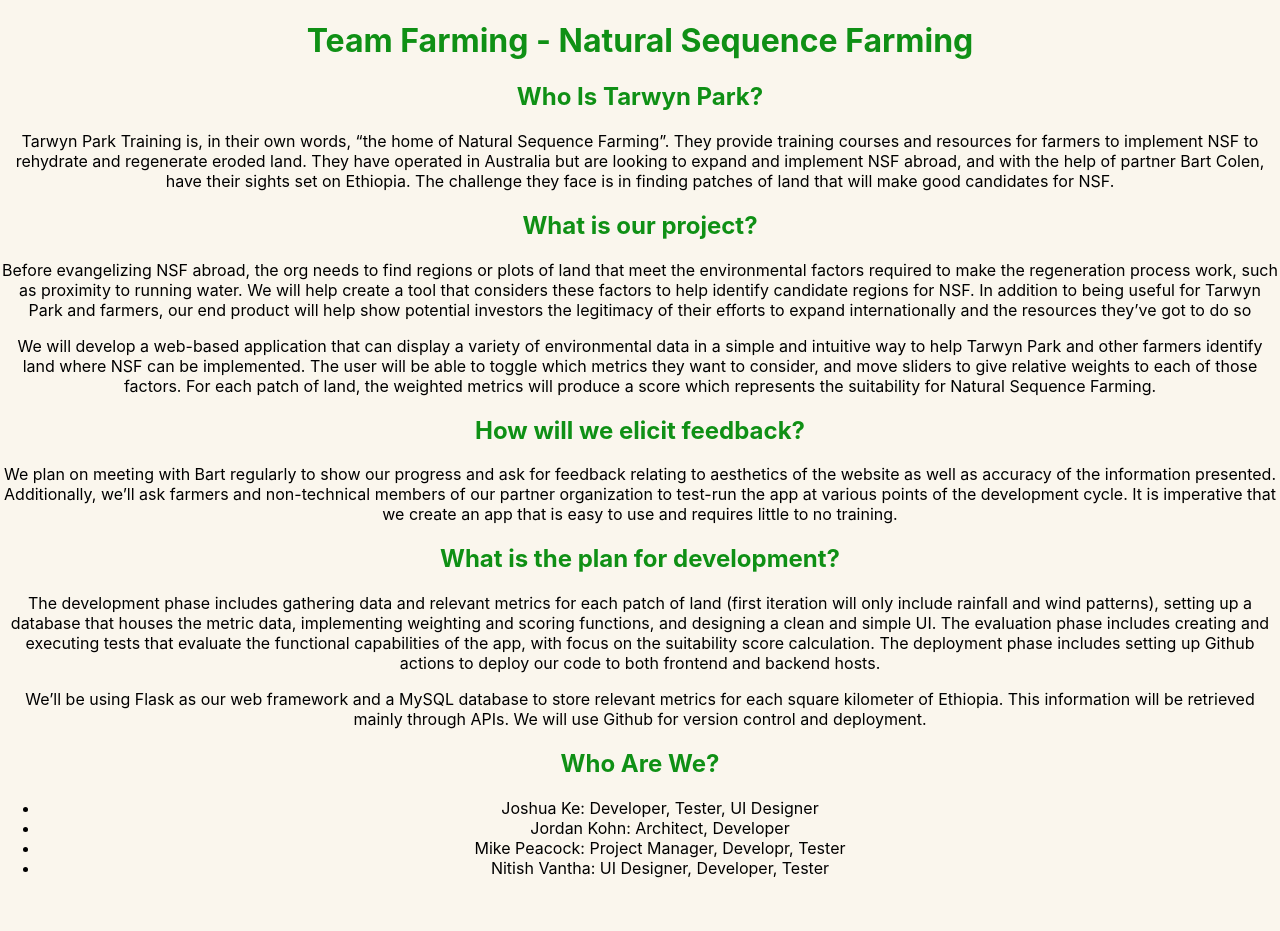
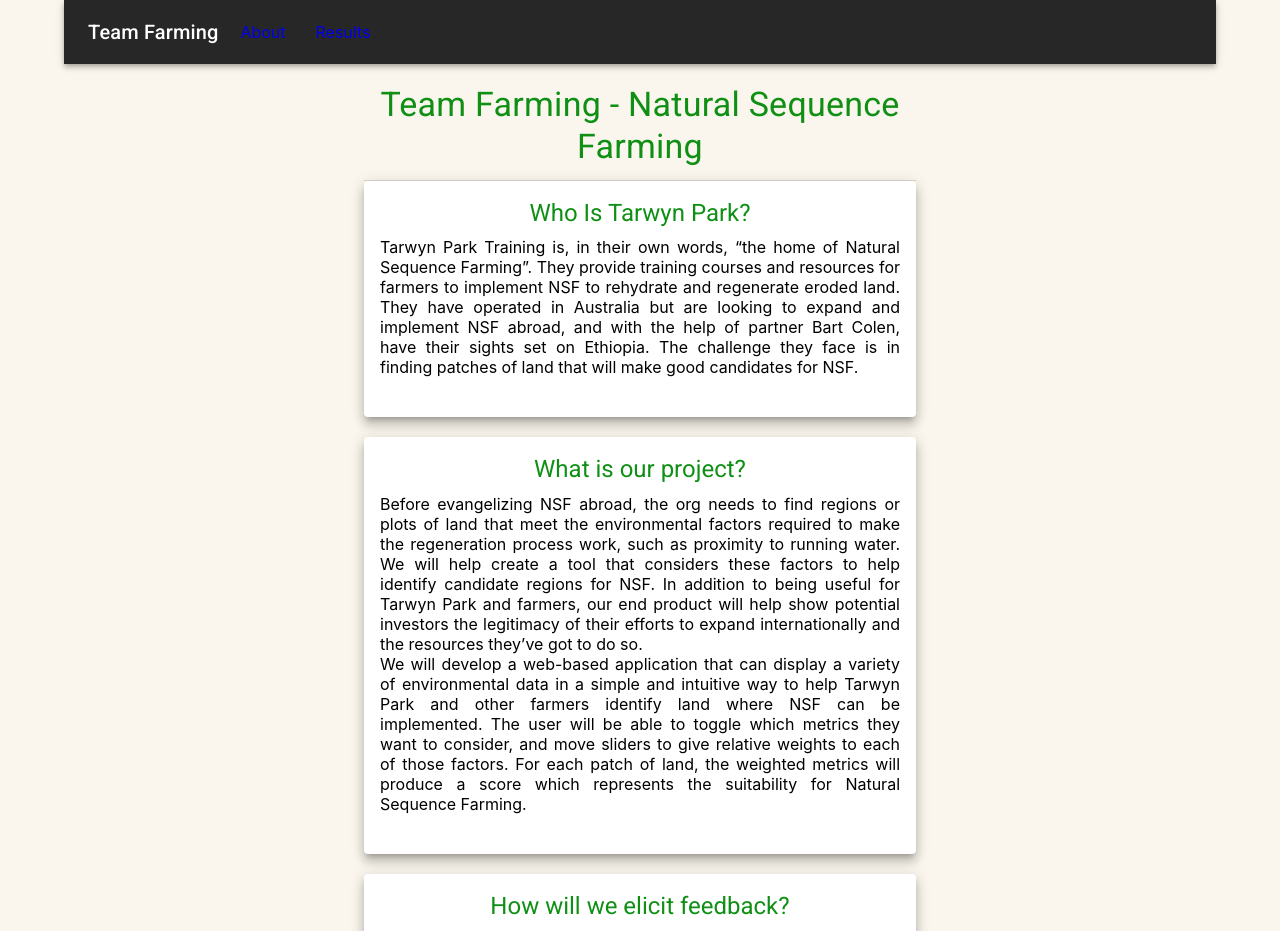
Before and after one commit to nitishmadhukar/nsf_ethiopia, a React (Create React App) app: page / in a window 1280 px wide. Shown: the top 931 px of the page. Before the commit the page ends 894 px from the top, so only its background shows below. Built offline with nearby package versions, Linux system fonts and the light colour scheme.

Commit message:
Add about page in react

```diff
--- a/src/About.jsx
+++ b/src/About.jsx
@@ -1,91 +1,96 @@
+import { Container, Divider } from '@mui/material';
+import Card from '@mui/material/Card';
+import CardContent from '@mui/material/CardContent';
+import Typography from '@mui/material/Typography';
+import List from '@mui/material/List';
+import ListItem from '@mui/material/ListItem';
+import ListItemText from '@mui/material/ListItemText';
 import React from 'react';
 import './App.css';
 
 function About() {
     return (
-        <React.Fragment>
-        <div className="container-fluid">
-        <div className="row justify-content-lg-center">
-            <div className="col-lg-auto">
-            <h1>Team Farming - Natural Sequence Farming</h1>
-            </div>
-        </div>
-
-        <div className="row justify-content-lg-left">
-            <div className="col-lg-auto">
-            <h2>Who Is Tarwyn Park?</h2>
-            <p>
+        <Container maxWidth="sm">
+            <Typography variant="h4" gutterBottom>Team Farming - Natural Sequence Farming</Typography>
+            <Divider />
+            <Card raised={true}>
+                <CardContent>
+                    <Typography variant="h5" gutterBottom>Who Is Tarwyn Park?</Typography>
+                    <Typography variant="body" paragraph={true} align="justify" gutterBottom>
                         Tarwyn Park Training is, in their own words, “the home of Natural Sequence Farming”.
                         They provide training courses and resources for farmers to implement NSF to rehydrate and regenerate eroded land.
                         They have operated in Australia but are looking to expand and implement NSF abroad, and with the help of partner Bart Colen,
                         have their sights set on Ethiopia. The challenge they face is in finding patches of land that will make good candidates for NSF.
+                    </Typography>
+                </CardContent>
+            </Card>
+            <br />
 
-            </p>
-            </div>
-        </div>
-
-        <div className="row justify-content-lg-left">
-            <div className="col-lg-auto">
-            <h2>What is our project?</h2>
-            <p>
+            <Card raised={true}>
+                <CardContent>
+                    <Typography variant="h5" gutterBottom>What is our project?</Typography>
+                    <Typography variant="body" paragraph={true} align="justify" gutterBottom>
                         Before evangelizing NSF abroad, the org needs to find regions or plots of land that meet the environmental factors required
                         to make the regeneration process work, such as proximity to running water.
                         We will help create a tool that considers these factors to help identify candidate regions for NSF.
                         In addition to being useful for Tarwyn Park and farmers, our end product will help show potential investors the legitimacy
-                of their efforts to expand internationally and the resources they’ve got to do so
-            </p>
-            <p>
+                        of their efforts to expand internationally and the resources they’ve got to do so.
+                        <br />
                         We will develop a web-based application that can display a variety of environmental data in a simple and
                         intuitive way to help Tarwyn Park and other farmers identify land where NSF can be implemented.
                         The user will be able to toggle which metrics they want to consider, and move sliders to give relative
                         weights to each of those factors. For each patch of land, the weighted metrics will produce a score which
                         represents the suitability for Natural Sequence Farming.
-            </p>
-            </div>
-        </div>
+                    </Typography>
+                </CardContent>
+            </Card>
+            <br />
 
-        <div className="row justify-content-lg-left">
-            <div className="col-lg-auto">
-            <h2>How will we elicit feedback?</h2>
-            <p>
+            <Card raised={true}>
+                <CardContent>
+                    <Typography variant="h5" gutterBottom>How will we elicit feedback?</Typography>
+                    <Typography variant="body" paragraph={true} align="justify" gutterBottom>
                         We plan on meeting with Bart regularly to show our progress and ask for feedback relating to aesthetics of the website
                         as well as accuracy of the information presented. Additionally, we’ll ask farmers and non-technical members of our
                         partner organization to test-run the app at various points of the development cycle.
                         It is imperative that we create an app that is easy to use and requires little to no training.
-            </p>
-            </div>
-        </div>
+                    </Typography>
+                </CardContent>
+            </Card>
+            <br />
 
-        <div className="row justify-content-lg-left">
-            <div className="col-lg-auto">
-            <h2>What is the plan for development?</h2>
-            <p>
+            <Card raised={true}>
+                <CardContent>
+                    <Typography variant="h5" gutterBottom>What is the plan for development?</Typography>
+                    <Typography variant="body" paragraph={true} align="justify" gutterBottom>
                         The development phase includes gathering data and relevant metrics for each patch of land (first iteration will only include rainfall and wind patterns),
                         setting up a database that houses the metric data, implementing weighting and scoring functions,
                         and designing a clean and simple UI. The evaluation phase includes creating and executing tests that evaluate the
                         functional capabilities of the app, with focus on the suitability score calculation.
                         The deployment phase includes setting up Github actions to deploy our code to both frontend and backend hosts.
-            </p>
-            <p>
+                        <br />
                         We’ll be using Flask as our web framework and a MySQL database to store relevant metrics for each square kilometer of Ethiopia.
                         This information will be retrieved mainly through APIs. We will use Github for version control and deployment.
-            </p>
-            </div>
-        </div>
+                    </Typography>
+                </CardContent>
+            </Card>
+            <br />
 
-        <div className="row justify-content-lg-center">
-            <div className="col-lg-auto">
-            <h2>Who Are We?</h2>
-            <ul>
-                <li>Joshua Ke: Developer, Tester, UI Designer</li>
-                <li>Jordan Kohn: Architect, Developer</li>
-                <li>Mike Peacock: Project Manager, Developr, Tester</li>
-                <li>Nitish Vantha: UI Designer, Developer, Tester</li>
-            </ul>
-            </div>
-        </div>
-        </div>
-        </React.Fragment>
+            <Card raised={true}>
+                <CardContent>
+                    <Typography variant="h5" gutterBottom>Who Are We?</Typography>
+                    <Typography variant="body" paragraph={true} align="justify" gutterBottom>
+                        <List>
+                            <ListItem><ListItemText>Joshua Ke: Developer, Tester, UI Designer</ListItemText></ListItem>
+                            <ListItem><ListItemText>Jordan Kohn: Architect, Developer</ListItemText></ListItem>
+                            <ListItem><ListItemText>Mike Peacock: Project Manager, Developr, Tester</ListItemText></ListItem>
+                            <ListItem><ListItemText>Nitish Vantha: UI Designer, Developer, Tester</ListItemText></ListItem>
+                        </List>
+                    </Typography>
+                </CardContent>
+            </Card>
+            <br />
+        </Container>
     );
 }
 
--- a/src/App.js
+++ b/src/App.js
@@ -1,20 +1,48 @@
 import React from 'react';
 import './App.css';
-import {BrowserRouter as Router, Routes, Route, NavLink as RRNavLink} from 'react-router-dom';
+import Container from '@mui/material/Container';
+import AppBar from '@mui/material/AppBar';
+import Toolbar from '@mui/material/Toolbar';
+import IconButton from '@mui/material/IconButton';
+import MenuIcon from '@mui/icons-material/Menu';
+import Typography from '@mui/material/Typography';
+import { ThemeProvider, createTheme } from '@mui/material/styles';
+import {BrowserRouter as Router, Routes, Route, Link} from 'react-router-dom';
 import About from './About'
-import ResultCards from './ResultsCards';
+// import ResultCards from './ResultsCards';
 
 function App() {
   return (
     <Router>
       <div className="App">
+      <Container>
+        <ThemeProvider theme={darkTheme}>
+          <AppBar position="static" color="primary">
+          <Toolbar>
+            <Typography noWrap variant="h6" component="div">Team Farming</Typography>&nbsp;
+            <Typography variant="body" component="div" sx={{ minWidth: 80 }}><Link to="/" className="navlink">About</Link></Typography>
+            <Typography variant="body" component="div" sx={{ minWidth: 80 }}><Link to="/results" className="navlink">Results</Link></Typography>
+          </Toolbar>
+          </AppBar>
+          <br />
+        </ThemeProvider>
+      </Container>
         <Routes>
+            {/* <Route exact path="/results" element={<ResultCards />}></Route> */}
             <Route exact path="/" element={<About />}></Route>
-            <Route exact path="/results" element={<ResultCards />}></Route>
         </Routes>
       </div>
     </Router>
   );
 }
 
+const darkTheme = createTheme({
+  palette: {
+    mode: 'dark',
+    primary: {
+      main: '#1976d2',
+    },
+  },
+});
+
 export default App;
--- a/src/index.css
+++ b/src/index.css
@@ -8,8 +8,8 @@
   -moz-osx-font-smoothing: grayscale;
 }
 
-h1,
-h2 {
+h4,
+h5 {
   color: #0f9015;
 }
 p,
@@ -21,6 +21,11 @@
   background-color: #0f9015;
 }
 
+.navlink {
+  text-decoration: none;
+  color: "white";
+}
+
 code {
   font-family: source-code-pro, Menlo, Monaco, Consolas, "Courier New",
     monospace;
```
Also changed, not shown: src/ResultsCards.jsx (+77 -77 lines). Lines whose indentation alone changed are shown as unchanged.
